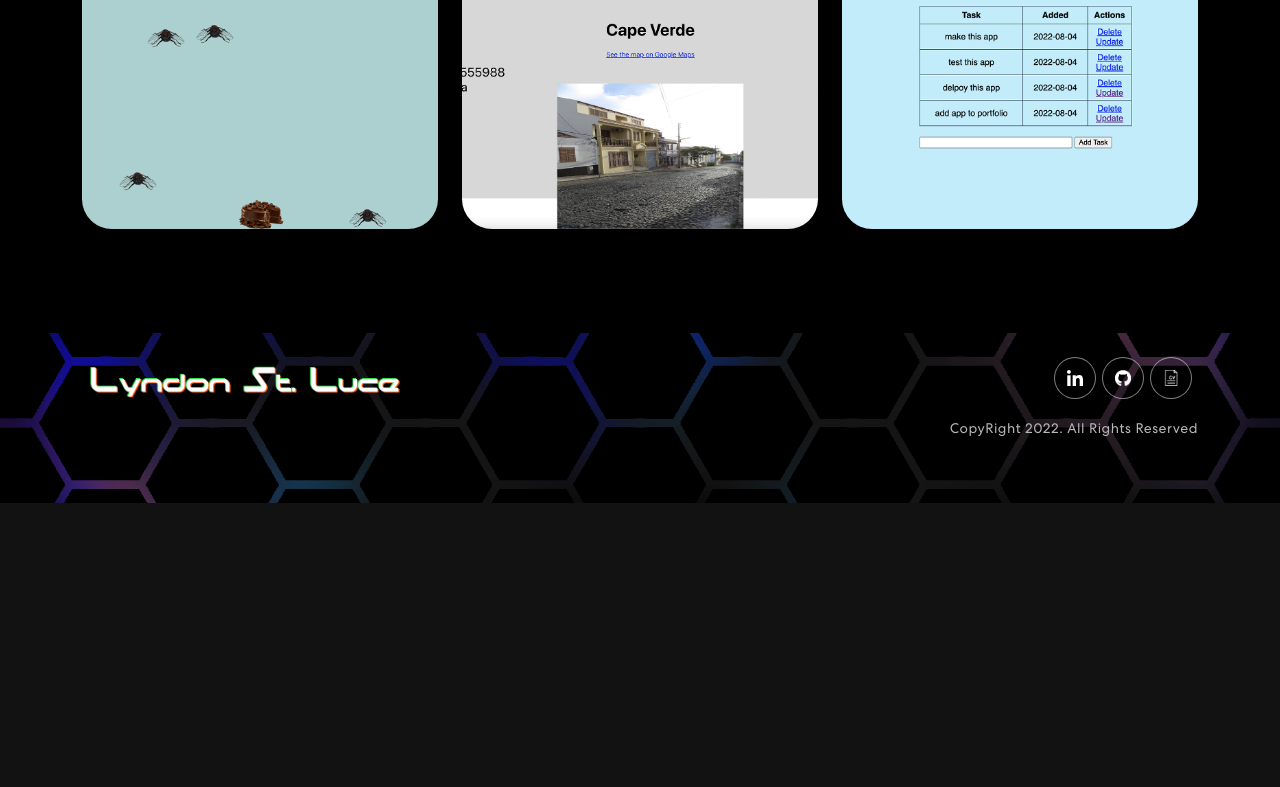
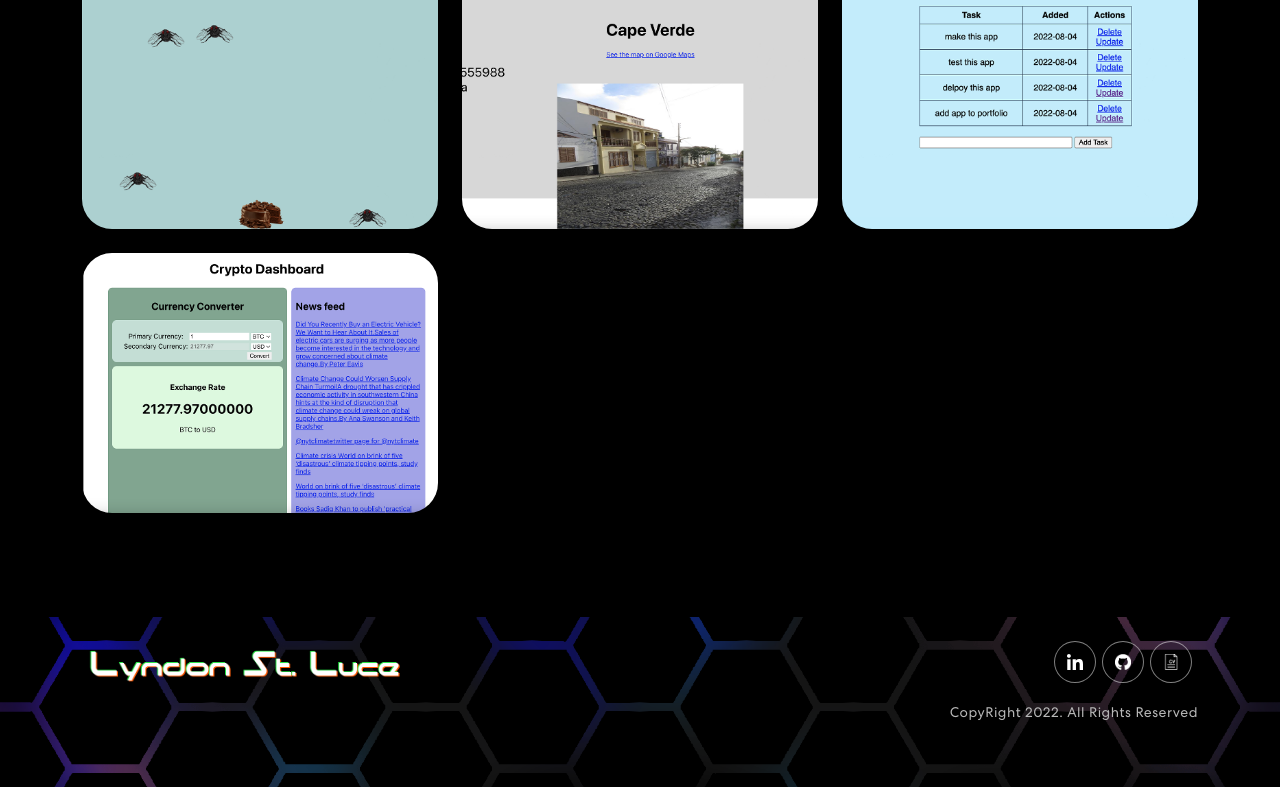
Before and after one commit to LyndonYRB/portfolio2022, a React (Create React App) app: page / in a window 1280 px wide. Shown: the part 2021-2808 px from the top of the page. Before the commit the page ends 2524 px from the top, so only its background shows below. Built offline with nearby package versions, Linux system fonts and the light colour scheme.

Commit message:
added cryto project

```diff
--- a/src/components/Projects.jsx
+++ b/src/components/Projects.jsx
@@ -4,6 +4,8 @@ import colorSharp2 from "../materials/color-sharp2.png";
 import projImg1 from "../materials/project-img1.png";
 import projImg2 from "../materials/project-img2.png";
 import projImg3 from "../materials/project-img3.png";
+import projImg4 from "../materials/project-img4.png";
+
 import "animate.css";
 import TrackVisibility from "react-on-screen";
 
@@ -31,6 +33,13 @@ export default function Projects() {
       imgUrl: projImg3,
       projectUrl: "https://flask--manager-app.herokuapp.com/",
       gitHubUrl: "https://github.com/LyndonYRB/basic-blog-APP",
+    },
+    {
+      title: "Cryto Dashboard",
+      description: `This app shows the up-to-date cryptocurrency exchange rate for BTC, ETH, LTC, XRP and ADA as well as the lastest new in regards to cryptocurrency. This app was made using Reactjs, the APIs used are Alpha Vantage and Crytocurrency Live.`,
+      imgUrl: projImg4,
+      projectUrl: "https://lyndons-crypto-dashboard.netlify.app/",
+      gitHubUrl: "https://github.com/LyndonYRB/crypto-dashboard",
     },
   ];
 
```
Also changed, not shown: src/materials/project-img4.png (added).
